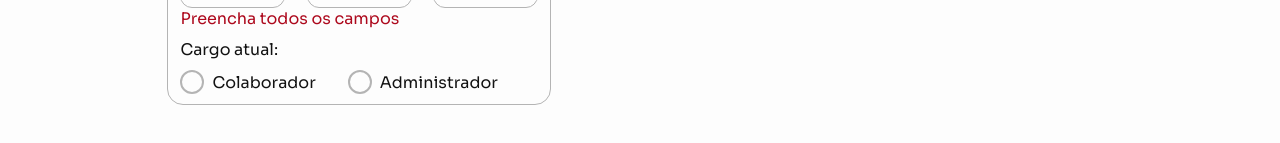
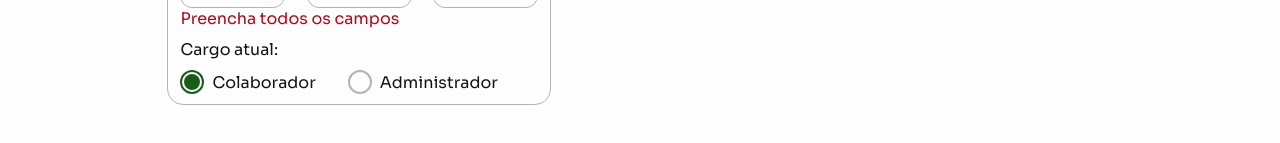
Before and after one commit to jaqueuchoab/caixanamao, a React (Vite) app: page /register in a window 1280 px wide. Shown: the part 545-688 px from the top of the page. Built offline with nearby package versions, Linux system fonts and the light colour scheme.

Commit message:
fix: componente Radio

```diff
--- a/src/views/components/authMode/AuthModeSelector.tsx
+++ b/src/views/components/authMode/AuthModeSelector.tsx
@@ -48,6 +48,7 @@ const AuthModeSelector = () => {
       localStorage.setItem('token', response.token);
       navigate('/dashboard');
     } catch (error: string | unknown) {
+
       // mensagem de erro para o usuário
       console.error('Erro ao fazer login:', error.response?.data || error.msg);
     }
@@ -55,7 +56,7 @@ const AuthModeSelector = () => {
 
   // Função que redireciona o usuário para a página de cadastro, caso ele não esteja lá
   const handleSignUp = () => {
-    navigate('/credentials');
+    navigate('credentials');
     console.log(formData);
   };
 
@@ -78,6 +79,7 @@ const AuthModeSelector = () => {
             <SignUpMultiset />
           )}
         </FormMultiset>
+        {}
       </LoginRegister>
       {isLogin ? (
         <Button
--- a/src/views/components/input/Radio.tsx
+++ b/src/views/components/input/Radio.tsx
@@ -1,14 +1,18 @@
 import React from 'react';
 import { Dispatch, SetStateAction } from 'react';
-import style from './styles/Radio.module.css';
 import { RadioContainer, RadioInput, RadioLabel } from './RadioInput.style';
 
-type RadioProps = {
-	options: string[];
+// Usando generics baseado em string para permitir diferentes opções
+type RadioProps<T extends string> = {
+	// array de opções
+	options: T[];
+	// valor inicial
+	value: T;
+	// função que atualiza o valor selecionado
+	onChange?: (value: T) => void;
 };
 
-const Radio = ({ options }: RadioProps) => {
-	const [position, setPosition] = React.useState<string>("");
+const Radio = <T extends string>({ options, value, onChange }:  RadioProps<T>) => {
 
 	return (
 		<RadioContainer>
@@ -18,10 +22,8 @@ const Radio = ({ options }: RadioProps) => {
 						<RadioInput
 							type='radio'
 							value={option}
-							checked={position === option}
-							onChange={({ target }) => {
-								setPosition(target.value);
-							}}
+							checked={value === option}
+							onChange={() => onChange?.(option)}
 						/>
 						{option}
 					</RadioLabel>
--- a/src/views/components/signup/Identification.tsx
+++ b/src/views/components/signup/Identification.tsx
@@ -14,21 +14,24 @@ type IdentificationProps = {
 
 // os inputs estão funcionando mas sem validação, o que é necessário
 
-const Identification = ({ onValidChange, onDataChange }: IdentificationProps) => {
+const Identification = ({
+  onValidChange,
+  onDataChange,
+}: IdentificationProps) => {
   const name = useForm('name');
   const cpf_field = useForm('cpf');
   const { formData, setField } = useFormStore();
 
   React.useEffect(() => {
     // brevemente mudar essa validação com o hook form
-      const isValid = name.value.length > 3 && cpf_field.value.length > 3;
-      onValidChange?.(isValid);
+    const isValid = name.value.length > 3 && cpf_field.value.length > 3;
+    onValidChange?.(isValid);
 
-      // acho que essa parte pode ser removida nao necessario repassar os dados ja que temos um contexto global
-      const {nome, cpf, nasc, cargo} = formData;
+    // acho que essa parte pode ser removida nao necessario repassar os dados ja que temos um contexto global
+    const { nome, cpf, nasc, cargo } = formData;
 
-      onDataChange?.({nome, cpf, nasc, cargo});
-    }, [formData, name, cpf_field]);
+    onDataChange?.({ nome, cpf, nasc, cargo });
+  }, [formData, name, cpf_field]);
 
   return (
     <>
@@ -37,7 +40,7 @@ const Identification = ({ onValidChange, onDataChange }: IdentificationProps) =>
         type="text"
         placeholder="Como devemos te chamar?"
         value={formData.nome}
-        onChange={(e) => setField("nome", e.value)}
+        onChange={(e) => setField('nome', e.value)}
         error={name.error}
       />
       <Input
@@ -45,13 +48,17 @@ const Identification = ({ onValidChange, onDataChange }: IdentificationProps) =>
         type="text"
         placeholder="No formato 000.000.000-00"
         value={formData.cpf}
-        onChange={(e) => setField("cpf", e.value)}
+        onChange={(e) => setField('cpf', e.value)}
         error={cpf_field.error}
       />
       <LabelInformation>Data de Nascimento: </LabelInformation>
       <DateInput />
       <LabelInformation>Cargo atual: </LabelInformation>
-      <Radio options={['Colaborador', 'Administrador']} />
+      <Radio
+        value={formData.cargo}
+        onChange={(value) => setField('cargo', value)}
+        options={['Colaborador', 'Administrador']}
+      />
     </>
   );
 };
```
